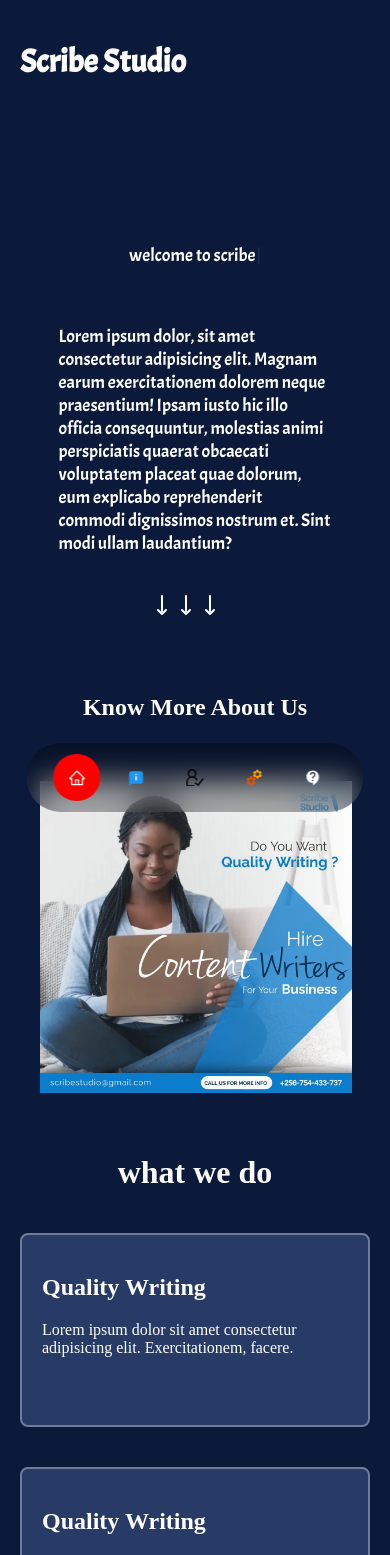
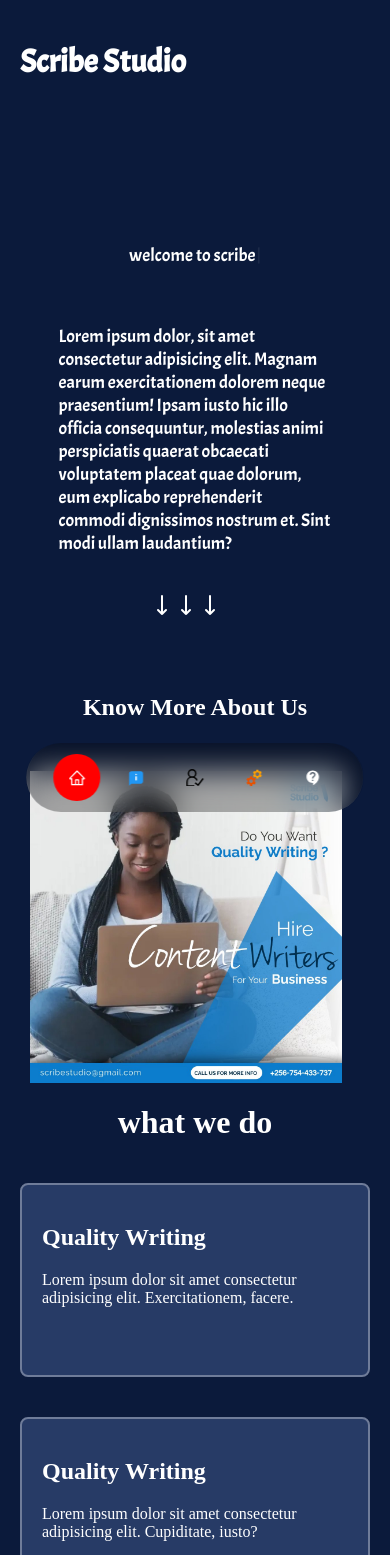
Before and after one commit to Domains18/expressa-frontend, a React (Create React App) app: page / in a window 390 px wide. Shown: the top 1555 px of the page. Built offline with nearby package versions, Linux system fonts and the light colour scheme.

Commit message:
commit: responsive About

```diff
--- a/src/components/About/About.css
+++ b/src/components/About/About.css
@@ -1,3 +1,6 @@
+#about{
+    margin-bottom: 20px;
+}
 .title-container{
     display: flex;
     justify-content: center;
@@ -9,14 +12,14 @@
     gap: 15rem;
 }
 .about-us img{
-    width: 30%;
-    height: 30%;
+    width: 40%;
+    height: 40%;
     background-size: contain;
     padding: 80px;
 }
-.content-about{
+/* .content-about{
     padding-top: 40px;
-}
+} */
 .gallery{
     display: grid;
     padding-right: 40px;
@@ -45,7 +48,8 @@ article:hover{
     }
     .about-us img{
         width: 80%;
-        padding: 40px;
+        padding-left: 0;
+        padding: 30px;
         padding-bottom: 0;
         height: 100%;
     }
```
